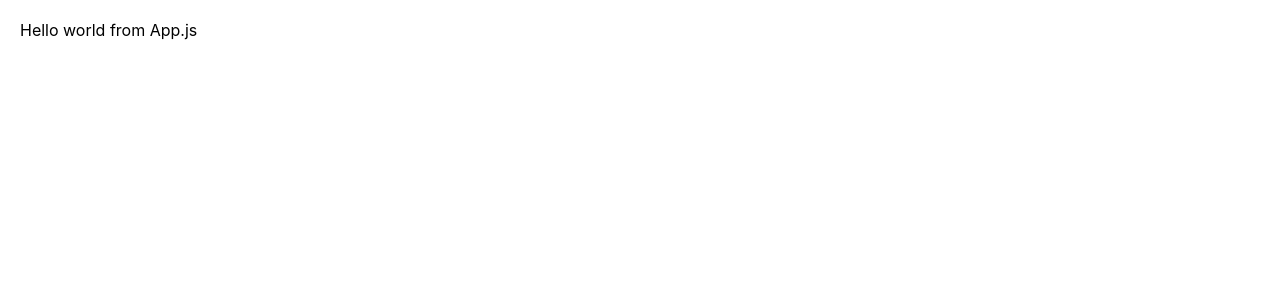
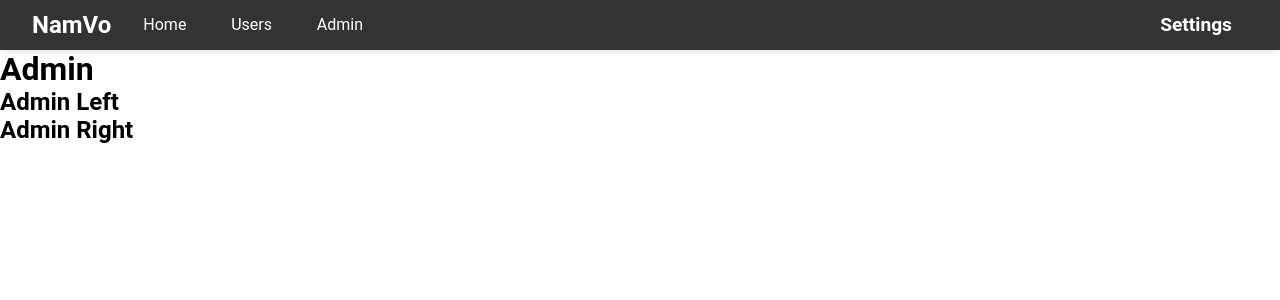
Before and after one commit to vonam007/Quizz-app-unbuild, a React (Create React App) app: page /admins in a window 1280 px wide. Shown: the top 300 px of the page. Built offline with nearby package versions, Linux system fonts and the light colour scheme.

Commit message:
Add header

```diff
--- a/src/App.js
+++ b/src/App.js
@@ -1,9 +1,10 @@
 // import logo from './logo.svg';
 import './App.scss';
-// import { useDispatch, useSelector } from 'react-redux';
-// import { increaseCounter, decreaseCounter } from './redux/action/counterAction';
 
 import React from 'react';
+import { Outlet } from 'react-router-dom';
+import Header from './Components/Header/Header';
+import Footer from './Components/Footer/Footer';
 
 
 class App extends React.Component {
@@ -12,7 +13,17 @@ class App extends React.Component {
   render() {
     return (
       <div className="App">
-        Hello world from App.js
+        <div className='header-container'>
+          <Header />
+        </div>
+        <div className='main-container'>
+          <div className='sideNav-container'></div>
+          <div className='app-content'>
+            <Outlet /></div>
+        </div>
+        <div className='footer-container'>
+          <Footer />
+        </div>
       </div>
     )
   };
--- a/src/App.scss
+++ b/src/App.scss
@@ -1,59 +1,9 @@
-body {
+* {
   margin: 0;
-  font-family: -apple-system, BlinkMacSystemFont, 'Segoe UI', 'Roboto', 'Oxygen',
-    'Ubuntu', 'Cantarell', 'Fira Sans', 'Droid Sans', 'Helvetica Neue',
-    sans-serif;
-  -webkit-font-smoothing: antialiased;
-  -moz-osx-font-smoothing: grayscale;
-}
-
-code {
-  font-family: source-code-pro, Menlo, Monaco, Consolas, 'Courier New',
-    monospace;
+  padding: 0;
+  box-sizing: border-box;
 }
 
 .App {
-  padding: 20px;
+  font-family: 'Roboto', sans-serif;
 }
-
-.App-logo {
-  height: 10vmin;
-  pointer-events: none;
-}
-
-@media (prefers-reduced-motion: no-preference) {
-  .App-logo {
-    animation: App-logo-spin infinite 10s linear;
-  }
-}
-
-.App-header {
-  background-color: #282c34;
-  min-height: 100vh;
-  display: flex;
-  flex-direction: column;
-  align-items: center;
-  justify-content: center;
-  font-size: calc(10px + 2vmin);
-  color: white;
-}
-
-.App-link {
-  color: #61dafb;
-}
-
-@keyframes App-logo-spin {
-  from {
-    transform: rotate(0deg);
-  }
-
-  to {
-    transform: rotate(360deg);
-  }
-}
-
-input::-webkit-outer-spin-button,
-input::-webkit-inner-spin-button {
-  -webkit-appearance: none;
-  margin: 0;
-}
--- /dev/null
+++ b/src/Components/Admin/Admin.js
@@ -0,0 +1,17 @@
+const Admin = (props) => {
+
+    return (
+        <div className='Admin'>
+            <h1>Admin</h1>
+            <div className='Admin-Content'>
+                <div className='Admin-Content-Left'>
+                    <h2>Admin Left</h2>
+                </div>
+                <div className='Admin-Content-Right'>
+                    <h2>Admin Right</h2>
+                </div>
+            </div>
+        </div>
+    );
+}
+export default Admin;
--- /dev/null
+++ b/src/Components/Footer/Footer.js
@@ -0,0 +1,7 @@
+const Footer = () => {
+    return (
+        <>
+        </>
+    );
+}
+export default Footer;
--- /dev/null
+++ b/src/Components/Header/Header.js
@@ -0,0 +1,35 @@
+import './Header.scss'
+import { Link } from 'react-router-dom';
+
+const Header = () => {
+    return (
+        <div className='Nav'>
+            <div className='leftNav'>
+                <p>NamVo</p>
+                <Link to='/'>Home</Link>
+                <Link to='/users'>Users</Link>
+                <Link to='/admins'>Admin</Link>
+            </div>
+            <div className='rightNav'>
+                <div className='dropdown'>
+                    <span>Settings</span>
+                    <div className='dropdown-content'>
+                        <div>
+                            <Link to='/'>Profile</Link>
+                        </div>
+                        <div>
+                            <Link to='/'>Login</Link>
+                        </div>
+                        <div>
+                            <Link to='/'>Logout</Link>
+                        </div>
+                        <div>
+                            <Link to='/'>Register</Link>
+                        </div>
+                    </div>
+                </div>
+            </div>
+        </div >
+    );
+}
+export default Header;
--- /dev/null
+++ b/src/Components/Header/Header.scss
@@ -0,0 +1,94 @@
+.Nav {
+    display: flex;
+    justify-content: space-between;
+    align-items: center;
+    padding: 0 2rem;
+    background-color: #333;
+    color: #fff;
+    font-size: 1.2rem;
+    font-weight: 600;
+    box-shadow: 0 2px 5px rgba(0, 0, 0, 0.1);
+
+    .leftNav {
+        display: flex;
+        align-items: center;
+        justify-content: center;
+
+        p {
+            margin-right: 1rem;
+            font-size: 1.5rem;
+            cursor: pointer;
+        }
+
+        a {
+            color: #fff;
+            text-decoration: none;
+            margin-right: 0.8rem;
+            font-size: 1rem;
+            font-weight: 400;
+            line-height: 50px;
+            padding: 0 1rem;
+
+            &:hover {
+                background-color: aquamarine;
+                color: #333;
+            }
+        }
+    }
+
+    .rightNav {
+        display: flex;
+        align-items: center;
+
+        .dropdown {
+
+            position: relative;
+            display: inline-block;
+            cursor: pointer;
+
+            span {
+                line-height: 50px;
+                padding: 1rem;
+                user-select: none;
+            }
+
+            .dropdown-content {
+                display: none;
+                position: absolute;
+                background-color: #f9f9f9;
+                box-shadow: 0px 8px 16px 0px rgba(0, 0, 0, 0.2);
+                z-index: 1;
+                transform: translate(-35%, 0);
+
+                a {
+                    color: #333;
+                    text-decoration: none;
+                    display: block;
+                    font-size: 1rem;
+                    font-weight: 400;
+                    padding: 12px 16px;
+                    min-width: 160px;
+
+                    &:hover {
+                        background-color: #ccc;
+                    }
+                }
+            }
+
+            &:hover {
+                background-color: aquamarine;
+                color: #333;
+
+                .dropdown-content {
+                    display: block;
+                }
+            }
+        }
+
+
+
+
+
+
+    }
+}
--- /dev/null
+++ b/src/Components/User/User.js
@@ -0,0 +1,12 @@
+const User = (props) => {
+    return (
+        <div>
+            <h1>Users</h1>
+            <div>
+                <h2>Users Left</h2>
+            </div>
+        </div>
+    );
+}
+
+export default User;
--- a/src/index.js
+++ b/src/index.js
@@ -4,12 +4,24 @@ import App from './App';
 import reportWebVitals from './reportWebVitals';
 import { Provider } from 'react-redux';
 import store from './redux/store';
+import { BrowserRouter, Routes, Route } from 'react-router-dom';
+
+import Admin from './Components/Admin/Admin';
+import User from './Components/User/User';
 
 const root = ReactDOM.createRoot(document.getElementById('root'));
 root.render(
   <Provider store={store}>
     {/* <React.StrictMode> */}
-    <App />
+    <BrowserRouter>
+      <Routes>
+        <Route></Route>
+        <Route path="/" element={<App />}>
+          <Route path="admins" element={<Admin />} />
+          <Route path='users' element={<User />} />
+        </Route>
+      </Routes>
+    </BrowserRouter>
     {/* </React.StrictMode> */}
   </Provider>
 );
```
Also changed, not shown: src/Components/Home/Home.js (added).
